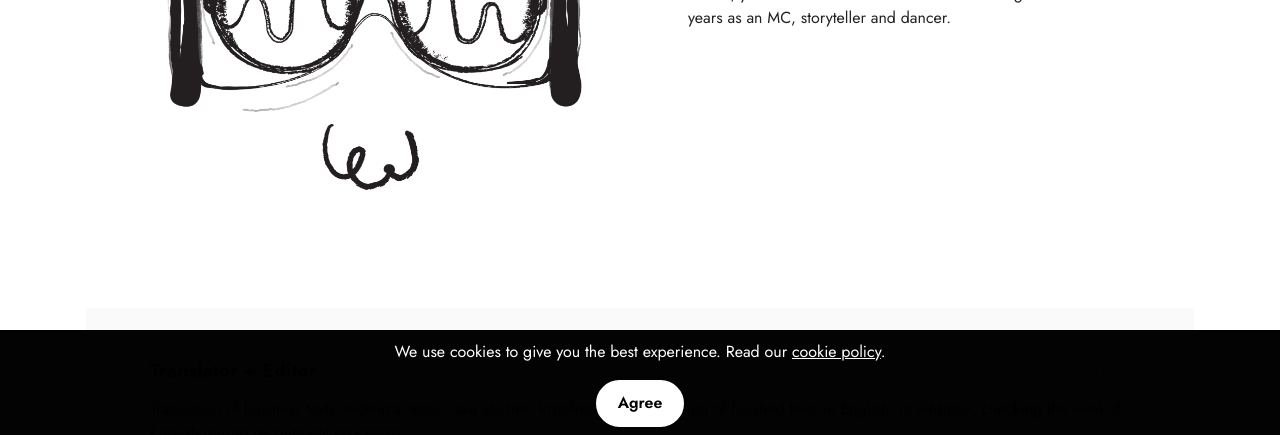
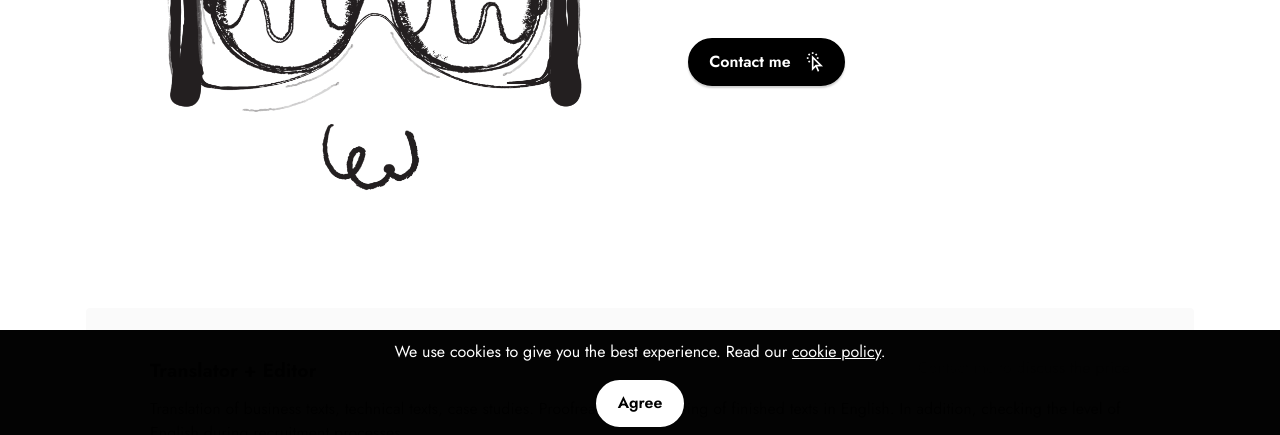
Before and after one commit to KamaStoryteller/ENG, a plain HTML site: page offer.html in a window 1280 px wide. Shown: the part 363-798 px from the top of the page. Drawn offline with Linux system fonts and the light colour scheme; files whose address does not match are found by name.

Commit message:
Update offer.html

```diff
--- a/offer.html
+++ b/offer.html
@@ -80,7 +80,7 @@
                     <div class="text-wrapper">
                         <h6 class="card-title mbr-fonts-style display-2"><strong>What I offer</strong></h6>
                         <p class="mbr-text mbr-fonts-style mb-4 display-4">If you want the atmosphere at your party to be fresh with a bit of humor, you could not hit better! I've been on stage for over 25 years as an MC, storyteller and dancer.<br></p>
-                        <!-- <div class="mbr-section-btn mt-3"><a class="btn btn-primary display-4" href="https://mobiri.se"><span class="mobi-mbri mobi-mbri-cursor-click mbr-iconfont mbr-iconfont-btn"></span>Check out my offer&nbsp;</a></div> -->
+                        <div class="mbr-section-btn mt-3"><a class="btn btn-primary display-4" href="contact.html"><span class="mobi-mbri mobi-mbri-cursor-click mbr-iconfont mbr-iconfont-btn"></span>Contact me&nbsp;</a></div>
                     </div>
                 </div>
             </div>
```
